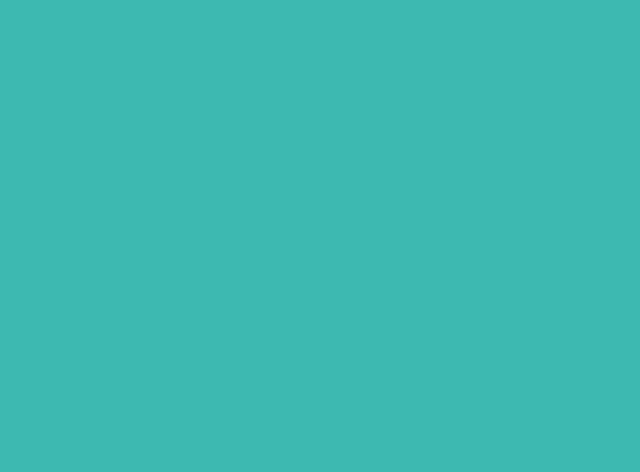
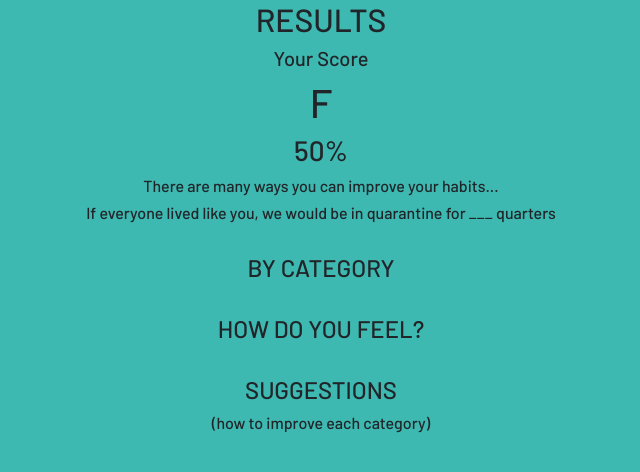
Before and after one commit to trishaprile/covidulator, a React (Create React App) app: page /results in a window 1280 px wide. Shown: the top 472 px of the page, without its empty margins (319-959 px from the left). Built offline with nearby package versions, Linux system fonts and the light colour scheme.

Commit message:
basic results page layout

```diff
--- a/src/pages/Results.js
+++ b/src/pages/Results.js
@@ -4,7 +4,26 @@ import './Results.css';
 function Results() {
 	return (
     <div className="results">
+      <h2 className="results-title">RESULTS</h2>
+      <div className="score-info">
+        <h5 className="score-header">Your Score</h5>
+        <h1 className="score">F</h1>
+        <h3 className="percentage">50%</h3>
+        <h6 className="description">There are many ways you can improve your habits...</h6>
+        <h6 className="quarters">If everyone lived like you, we would be in quarantine for ___ quarters</h6>
+        <div className="graphs">
+          <h4 className="subtitle">BY CATEGORY</h4>
+        </div>
+      </div>
 
+      <div className="feeling">
+        <h4 className="subtitle">HOW DO YOU FEEL?</h4>
+      </div>
+
+      <div className="suggestions">
+        <h4 className="subtitle">SUGGESTIONS</h4>
+        <h6 className="description">(how to improve each category)</h6>
+      </div>
     </div>
   )
 }
```
